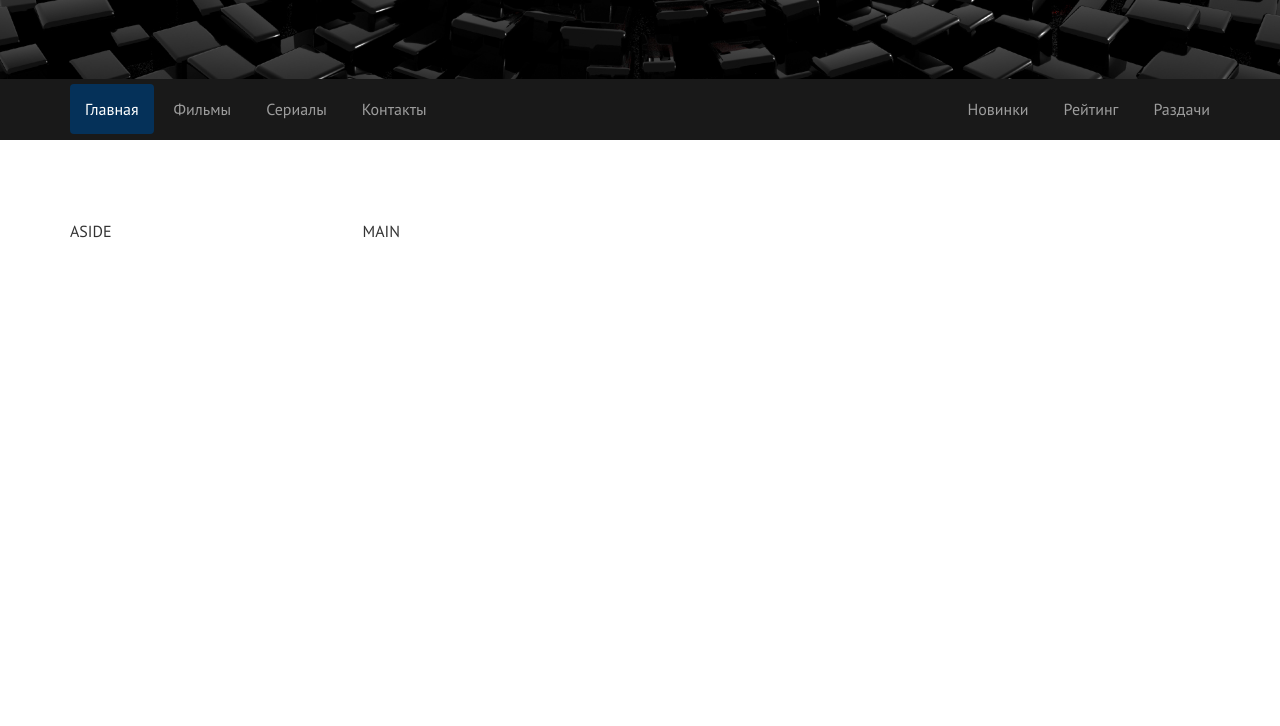
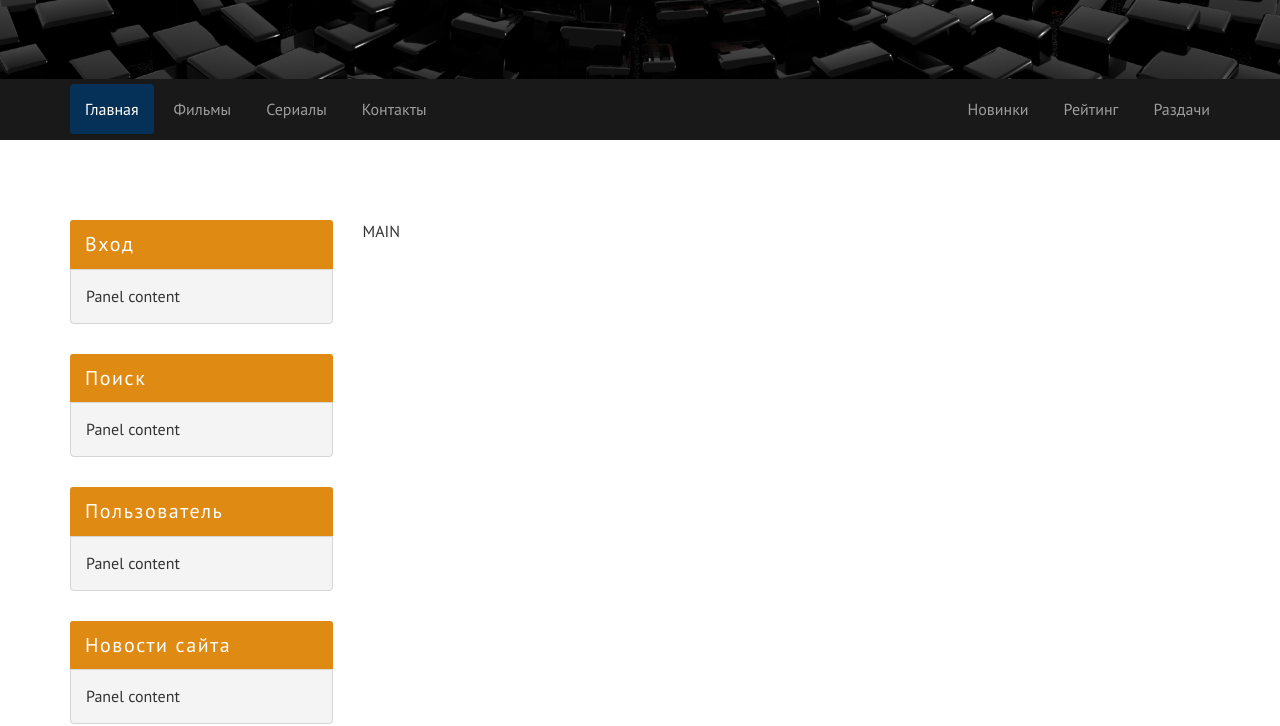
Before and after one commit to Evsyukova/kinozal, a website: page index.html in a window 1280 px wide. Shown: the part 227-953 px from the top of the page. Before the commit the page ends 800 px from the top, so only its background shows below. Drawn offline with Linux system fonts and the light colour scheme.

Commit message:
sitebar block design

```diff
--- a/assets/scss/_bootstrap-theming.scss
+++ b/assets/scss/_bootstrap-theming.scss
@@ -1,9 +1,10 @@
 @use "presets" as *;
 @use "mixins" as *;
 .navbar-inverse {
+  margin-bottom: 0;
+
+  border-color: transparent;
   background-color: $color-deep-dark;
-  margin-bottom: 0;
-  border-color: transparent;
 
   .navbar-nav {
     > li > a {
@@ -36,6 +37,7 @@
 
 .navbar-toggle {
   float: none;
+
   margin-right: 0;
 }
 
@@ -59,3 +61,32 @@
     }
   }
 }
+
+.panel {
+  &-info {
+    border: none;
+    background-color: $color-gray-light;
+    box-shadow: none;
+
+    &:not(:last-of-type) {
+      margin-bottom: $gap * 2;
+    }
+    &:last-of-type {
+      margin-bottom: 0;
+    }
+    & > .panel-heading {
+      letter-spacing: 0.08em;
+
+      color: $color-white;
+      border: none;
+      background-color: $color-accent;
+
+      font-size: 1.25rem;
+    }
+  }
+
+  &-body {
+    border: 1px solid $color-gray;
+    border-radius: 0 0 4px 4px;
+  }
+}
--- a/assets/scss/_common.scss
+++ b/assets/scss/_common.scss
@@ -2,12 +2,13 @@
 @use "mixins" as *;
 
 html {
+  overflow-y: scroll;
+
   font-size: $font-size;
-  overflow-y: scroll;
 }
 body {
+  font-family: $font-main;
   font-size: $font-size;
-  font-family: $font-main;
 }
 a {
   color: $color-primary;
@@ -15,6 +16,7 @@ a {
   &:hover,
   &:focus {
     text-decoration: none;
+
     color: $color-accent;
   }
 }
--- a/assets/scss/_header.scss
+++ b/assets/scss/_header.scss
@@ -5,7 +5,9 @@
 }
 .header-logo {
   padding: 100px 0;
+
   text-align: center;
+
   background-color: $color-dark;
   background-image: url(../img/header-bg.jpg);
   background-position: center;
@@ -13,20 +15,28 @@
 
   &__title {
     display: block;
+
+    margin-right: -0.33em;
+
+    letter-spacing: 0.33em;
+
+    color: $color-accent;
+
     font-family: $font-header;
     font-size: 3.5rem;
-    color: $color-accent;
-    letter-spacing: 0.33em;
-    margin-right: -0.33em;
 
     @extend %text-shadow;
   }
 
   &__description {
     display: block;
+
+    letter-spacing: 0.2em;
+
+    color: $color-white;
+
     font-size: 1.15rem;
-    letter-spacing: 0.2em;
-    color: $color-white;
+
     @extend %text-shadow;
   }
 }
--- a/assets/scss/mixins/_mixins.scss
+++ b/assets/scss/mixins/_mixins.scss
@@ -9,13 +9,13 @@
 @mixin block-shortener($fz: 1rem, $lh: 1.5, $h: 70px, $l: 3) {
   display: -webkit-box;
   overflow: hidden;
+  -webkit-box-orient: vertical;
 
   height: $h;
 
   font-size: $fz;
   line-height: $fz * $lh;
 
-  -webkit-box-orient: vertical;
   -webkit-line-clamp: $l;
 }
 
--- a/assets/scss/presets/_skin.scss
+++ b/assets/scss/presets/_skin.scss
@@ -1,17 +1,12 @@
 $color-primary: #165690;
 $color-primary-light: #517ba2;
 $color-primary-dark: #053159;
-
 $color-accent: #df8a13;
 $color-accent-light: lighten($color-accent, 15%);
-
 $color-dark: #232323;
 $color-deep-dark: darken($color-dark, 4%);
-
 $color-gray: #d5d5d5;
 $color-gray-light: lighten($color-gray, 12%);
 $color-gray-dark: darken($color-gray, 40%);
-
 $color-white: #ffffff;
-
 $color-black: #000000;
--- a/assets/scss/presets/_variables.scss
+++ b/assets/scss/presets/_variables.scss
@@ -1,12 +1,10 @@
 $font-main: "PT Sans", sans-serif;
 $font-header: "PT Serif", serif;
 $font-size: 16px;
-
 $lg: 1200px;
 $md: 992px;
 $sm: 768px;
 $xs: 576px;
-
 $gap: 15px;
 $gap-sm: $gap * 0.5;
 $gap-md: $gap * 0.666666666;
--- a/index.html
+++ b/index.html
@@ -66,7 +66,43 @@
 
       <div class="main col-lg-9 col-lg-push-3 col-md-8 col-md-push-4">MAIN</div>
 
-      <div class="sidebar-left col-lg-3 col-lg-pull-9 col-md-4 col-md-pull-8">ASIDE
+      <div class="sidebar-left col-lg-3 col-lg-pull-9 col-md-4 col-md-pull-8">
+
+        <div class="vertical-carousel panel panel-info">
+          <div class="panel-heading">Вход</div>
+          <div class="panel-body">
+            Panel content
+          </div>
+        </div>
+
+        <div class="site-search panel panel-info">
+          <div class="panel-heading">Поиск</div>
+          <div class="panel-body">
+            Panel content
+          </div>
+        </div>
+
+        <div class="user-login panel panel-info">
+          <div class="panel-heading">Пользователь</div>
+          <div class="panel-body">
+            Panel content
+          </div>
+        </div>
+
+        <div class="site-news panel panel-info">
+          <div class="panel-heading">Новости сайта</div>
+          <div class="panel-body">
+            Panel content
+          </div>
+        </div>
+
+        <div class="top-films panel panel-info">
+          <div class="panel-heading">Рейтинг фильмов</div>
+          <div class="panel-body">
+            Panel content
+          </div>
+        </div>
+
       </div>
 
     </div>
```
Also changed, not shown: assets/css/style.css.
